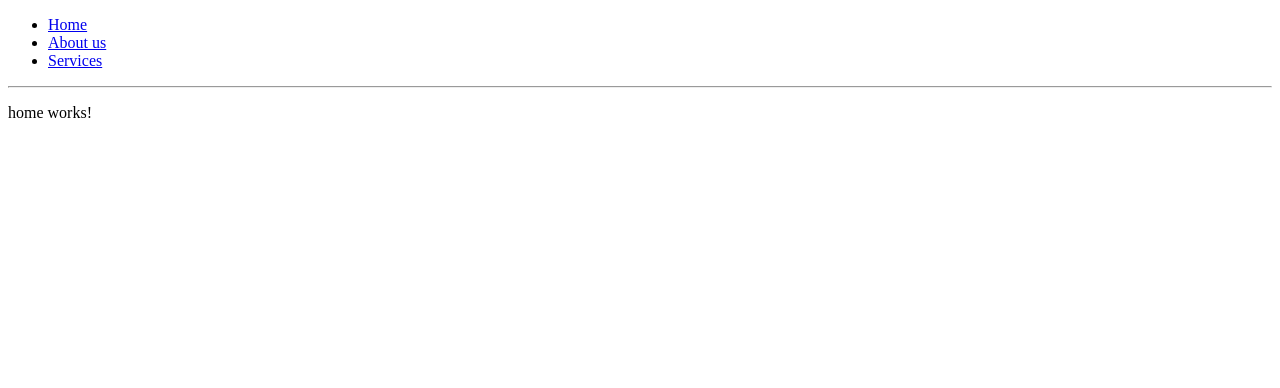
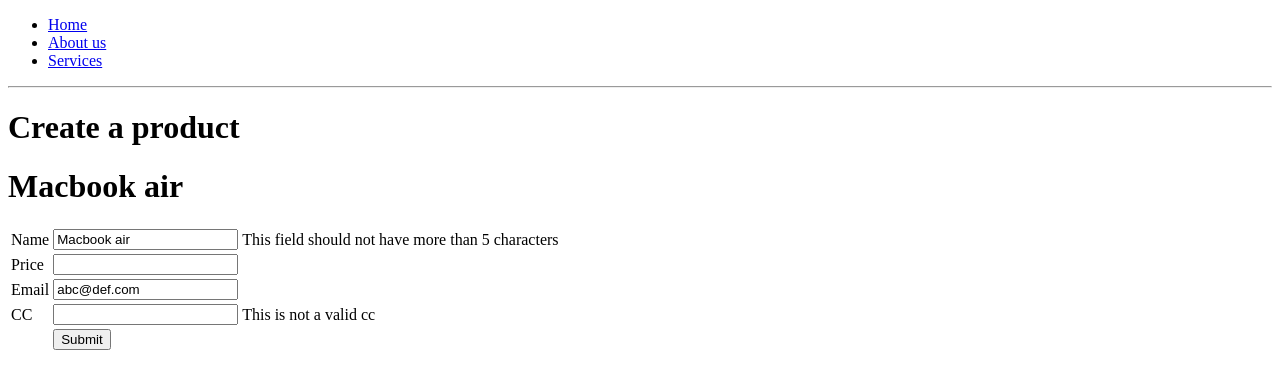
Before and after one commit to mailsangi/angular-app1, an Angular app: page /home in a window 1280 px wide. Shown: the top 388 px of the page. Built offline with nearby package versions, Linux system fonts and the light colour scheme.

Commit message:
Reactive form: class 1

```diff
--- a/src/app/aboutus/aboutus.component.ts
+++ b/src/app/aboutus/aboutus.component.ts
@@ -1,11 +1,11 @@
-import { Component, OnInit } from '@angular/core';
+import { Component, OnInit, OnDestroy } from '@angular/core';
 import { ProductsService } from './../products.service';
 @Component({
   selector: 'app-aboutus',
   templateUrl: './aboutus.component.html',
   styleUrls: ['./aboutus.component.css']
 })
-export class AboutusComponent implements OnInit {
+export class AboutusComponent implements OnInit, OnDestroy {
   product = {
     name: '',
     price: ''
@@ -15,9 +15,12 @@
   constructor(public productService: ProductsService) {
     // const products = localStorage.getItem('AppProducts');
     this.products = this.productService.products;
+    console.log('logging from constructor');
   }
 
-  ngOnInit(): void {}
+  ngOnInit() {
+    console.log('Logging from onInit');
+  }
 
   addProduct(pname, price) {
     // this.products.push(this.product);
@@ -28,4 +31,8 @@
     });
     this.products = [...this.products, { name: pname, price }];
   }
+
+  ngOnDestroy() {
+    console.log('Logging from on destroy');
+  }
 }
--- a/src/app/app.module.ts
+++ b/src/app/app.module.ts
@@ -1,7 +1,7 @@
 import { BrowserModule } from '@angular/platform-browser';
 import { NgModule } from '@angular/core';
 import { RouterModule } from '@angular/router';
-import { FormsModule } from '@angular/forms';
+import { FormsModule, ReactiveFormsModule } from '@angular/forms';
 
 import { AppComponent } from './app.component';
 import { HomeComponent } from './home/home.component';
@@ -24,6 +24,7 @@
   imports: [
     BrowserModule,
     FormsModule,
+    ReactiveFormsModule,
     RouterModule.forRoot([
       {
         path: '',
--- /dev/null
+++ b/src/app/home/CustomValidators.ts
@@ -0,0 +1,15 @@
+export class CustomValidators {
+  static creditCard(formControl) {
+    const value = formControl.value;
+    const pattern = /^(?:5[1-5][0-9]{14})$/;
+    const result = pattern.test(value);
+    console.log('Is Valid', result);
+    if (result) {
+      return null;
+    } else {
+      return {
+        creditCard: true
+      };
+    }
+  }
+}
--- a/src/app/home/home.component.html
+++ b/src/app/home/home.component.html
@@ -1 +1,63 @@
-<p>home works!</p>
+<h1>
+  Create a product
+</h1>
+<h1>
+  {{ nameOfProduct.value }}
+</h1>
+<table>
+  <tbody>
+    <tr>
+      <td>
+        Name
+      </td>
+      <td>
+        <input [formControl]="nameOfProduct" type="text" />
+      </td>
+      <td *ngIf="nameOfProduct.errors?.required">
+        This field is required.
+      </td>
+      <td *ngIf="nameOfProduct.errors?.maxlength">
+        This field should not have more than 5 characters
+      </td>
+    </tr>
+    <tr>
+      <td>
+        Price
+      </td>
+      <td>
+        <input type="text" />
+      </td>
+    </tr>
+    <tr>
+      <td>
+        Email
+      </td>
+      <td>
+        <input type="text" [formControl]="email" />
+      </td>
+      <td *ngIf="email.errors?.email">
+        Please provide a valid email`
+      </td>
+      <td *ngIf="email.errors?.required && email.touched">
+        Email is required.
+      </td>
+    </tr>
+    <tr>
+      <td>
+        CC
+      </td>
+      <td>
+        <input type="text" [formControl]="creditCard" />
+      </td>
+      <td *ngIf="creditCard.errors?.creditCard">
+        This is not a valid cc
+      </td>
+    </tr>
+    <tr>
+      <td></td>
+      <td>
+        <button (click)="submitHandler()">Submit</button>
+      </td>
+    </tr>
+  </tbody>
+</table>
--- a/src/app/home/home.component.ts
+++ b/src/app/home/home.component.ts
@@ -1,15 +1,29 @@
 import { Component, OnInit } from '@angular/core';
-
+import { FormControl, Validators } from '@angular/forms';
+import { CustomValidators } from './CustomValidators';
 @Component({
   selector: 'app-home',
   templateUrl: './home.component.html',
   styleUrls: ['./home.component.css']
 })
 export class HomeComponent implements OnInit {
+  nameOfProduct = new FormControl('Macbook air', [
+    Validators.required,
+    Validators.maxLength(5)
+  ]);
+  email = new FormControl('abc@def.com', [
+    Validators.required,
+    Validators.email
+  ]);
+  creditCard = new FormControl('', [CustomValidators.creditCard]);
 
-  constructor() { }
-
-  ngOnInit(): void {
+  constructor() {
+    console.log(this.nameOfProduct);
   }
 
+  ngOnInit(): void {}
+
+  submitHandler() {
+    console.log(this.creditCard);
+  }
 }
```
